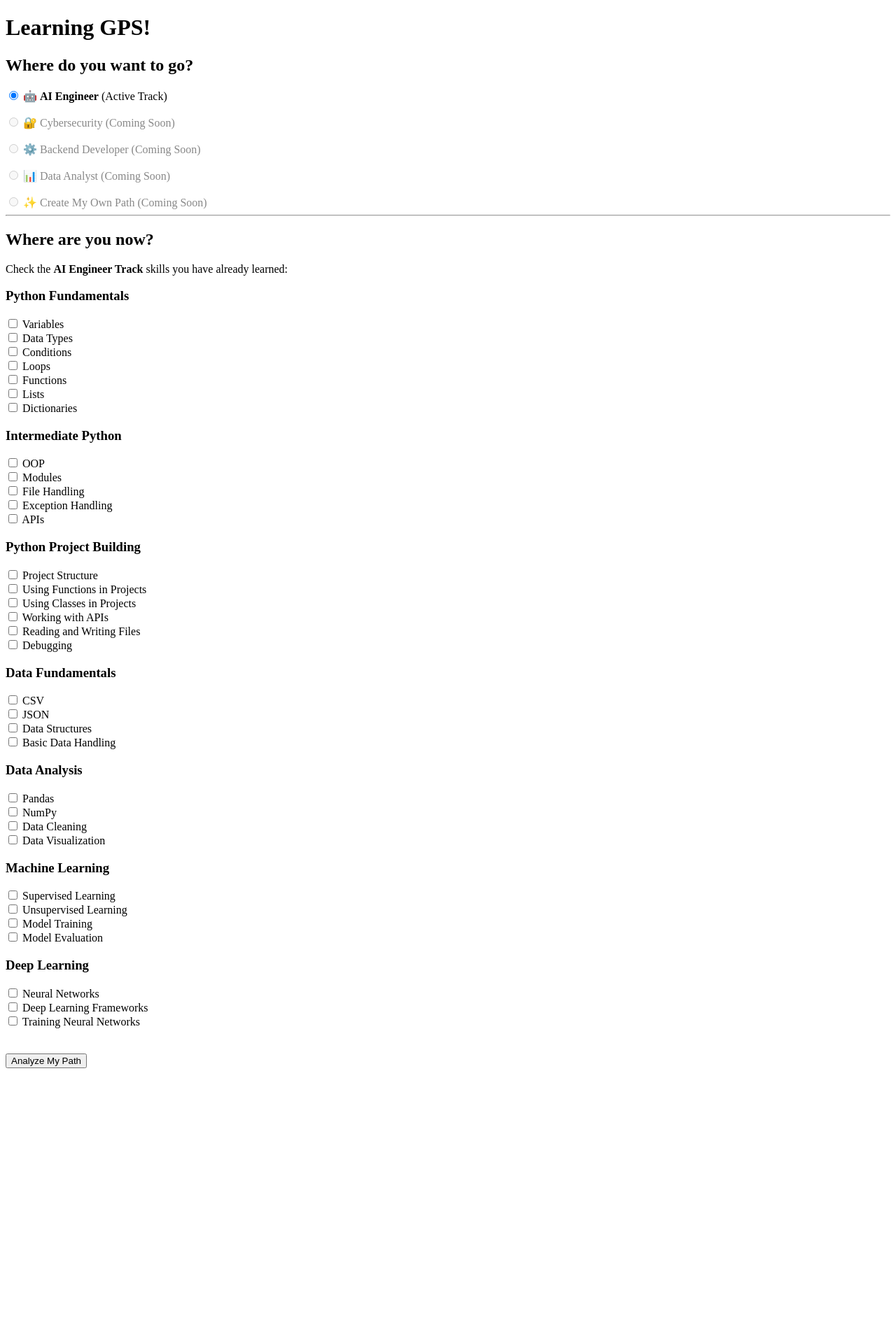
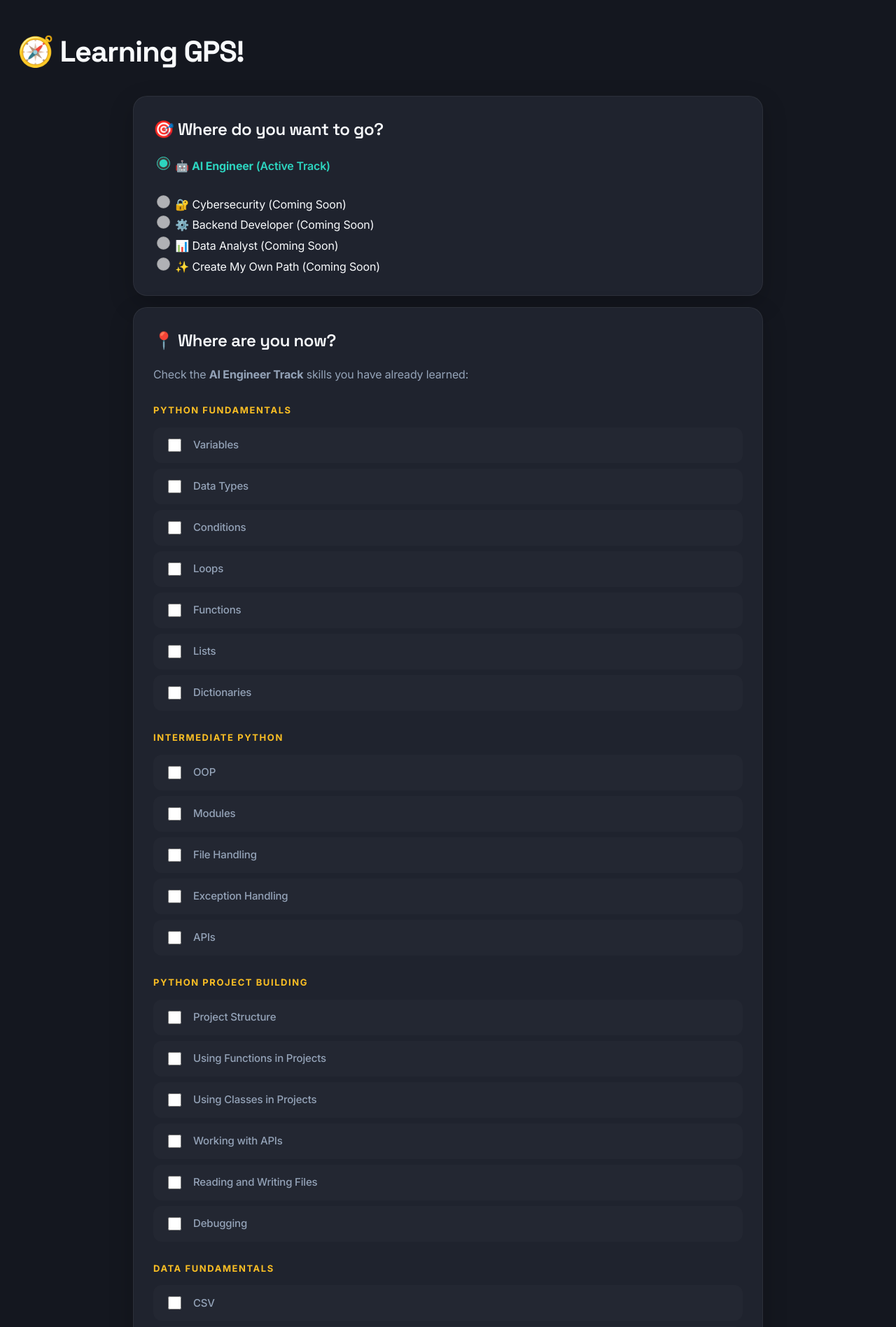
Before and after one commit to yelzz-hub/learning-gps, a Flask app: page / in a window 1280 px wide. Shown: the top 1897 px of the page at 70% size. Before the commit the page ends 1527 px from the top, so only its background shows below. Run offline with Flask 3, Linux system fonts and the light colour scheme.

Commit message:
Update Learning GPS UI styling

```diff
--- a/app.py
+++ b/app.py
@@ -59,15 +59,15 @@
     if current_stage["stage"] == "Roadmap Complete":
         return None
 
-    next_stage = None
-
     for index, stage in enumerate(learning_map["stages"]):
         if stage["name"] == current_stage["stage"]:
             next_index = index + 1
-            next_stage = learning_map["stages"][next_index]
-            print("Next stage:", next_stage["name"])
 
-    return next_stage
+            if next_index >= len(learning_map["stages"]):
+                return None
+
+            return learning_map["stages"][next_index]
+    return None
 
 def check_stage_completion(current_stage, learning_map, matched_skills):
     if current_stage["stage"] == "Roadmap Complete":
@@ -86,7 +86,6 @@
             stage_data = stage
 
     total_skills = len(stage_data["skills"])
-    print("Total skills:", total_skills)
 
     completed_skills = []
 
@@ -94,19 +93,13 @@
         if skill in matched_skills:
             completed_skills.append(skill)
 
-    print("Completed skills:", completed_skills)
-
     missing_skills = []
 
     for skill in stage_data["skills"]:
         if skill not in matched_skills:
             missing_skills.append(skill)
 
-    print("Missing skills:", missing_skills)
-
     is_complete = len(completed_skills) == total_skills
-
-    print("Stage complete:", is_complete)
 
     return {
         "stage": stage_data["name"],
--- /dev/null
+++ b/static/style.css
@@ -0,0 +1,403 @@
+@import url('https://fonts.googleapis.com/css2?family=Inter:wght@400;500;600;700&family=Space+Grotesk:wght@500;600;700&display=swap');
+
+
+:root {
+
+    /* =========================
+       COLORS
+       ========================= */
+
+    --bg-main: #14171f;
+    --bg-card: #1f232e;
+    --bg-card-hover: #262b3a;
+    --bg-input: #0f1117;
+
+    --accent-teal: #2dd4bf;
+    --accent-gold: #fbbf24;
+
+    --text-main: #f8fafc;
+    --text-muted: #94a3b8;
+
+    --border-subtle: rgba(255, 255, 255, 0.06);
+
+
+    /* =========================
+       FONTS
+       ========================= */
+
+    --font-title: 'Space Grotesk', sans-serif;
+    --font-body: 'Inter', sans-serif;
+
+
+    /* =========================
+       SIZES
+       ========================= */
+
+    --radius-lg: 20px;
+    --radius-md: 12px;
+    --radius-pill: 9999px;
+}
+
+
+/* =========================
+   GLOBAL
+   ========================= */
+
+* {
+    box-sizing: border-box;
+}
+
+body {
+    font-family: var(--font-body);
+    background-color: var(--bg-main);
+    color: var(--text-main);
+
+    margin: 40px 25px;
+
+    line-height: 1.6;
+    letter-spacing: -0.011em;
+
+    -webkit-font-smoothing: antialiased;
+}
+
+
+/* =========================
+   HEADINGS
+   ========================= */
+
+h1 {
+    font-family: var(--font-title);
+
+    font-size: 42px;
+    font-weight: 700;
+
+    letter-spacing: -0.03em;
+
+    margin: 0 0 30px;
+
+    color: var(--text-main);
+}
+
+h2 {
+    font-family: var(--font-title);
+
+    font-size: 24px;
+    font-weight: 600;
+
+    letter-spacing: -0.02em;
+
+    margin-top: 0;
+    margin-bottom: 16px;
+
+    color: var(--text-main);
+}
+
+h3 {
+    font-size: 13px;
+    font-weight: 700;
+
+    text-transform: uppercase;
+    letter-spacing: 0.12em;
+
+    color: var(--accent-gold);
+
+    margin-top: 28px;
+    margin-bottom: 14px;
+}
+
+p {
+    color: var(--text-muted);
+}
+
+
+/* =========================
+   CARD
+   ========================= */
+
+.card {
+    width: 80%;
+    max-width: 1000px;
+    padding: 28px;
+    margin: 20px auto;
+    background-color: var(--bg-card);
+    border: 1px solid var(--border-subtle);
+    border-radius: var(--radius-lg);
+    box-shadow:
+        0 12px 36px rgba(0, 0, 0, 0.2);
+    transition:
+        background-color 0.2s ease,
+        border-color 0.2s ease,
+        transform 0.25s ease,
+        box-shadow 0.2s ease;
+}
+
+
+/* =========================
+   INDEX PAGE
+   ========================= */
+
+form[action="/analyze"] .card {
+    max-width: 900px;
+    min-height: 0;
+    padding: 28px;
+    margin: 16px auto;
+}
+
+form[action="/analyze"] .card:hover {
+    background-color: var(--bg-card-hover);
+    border-color: rgba(255, 255, 255, 0.1);
+    transform: translateY(-2px);
+}
+
+
+/* =========================
+   GOAL OPTIONS
+   ========================= */
+
+form[action="/analyze"] .goal-option {
+    display: flex;
+    align-items: center;
+    gap: 14px;
+    margin: 10px 0;
+    padding: 14px 18px;
+    background-color: rgba(255, 255, 255, 0.025);
+    border: 1px solid transparent;
+    border-radius: var(--radius-md);
+    transition:
+        background-color 0.2s ease,
+        border-color 0.2s ease;
+}
+
+form[action="/analyze"] .goal-option:hover {
+    background-color: rgba(255, 255, 255, 0.05);
+    border-color: rgba(255, 255, 255, 0.08);
+}
+
+
+/* =========================
+   SKILL OPTIONS
+   ========================= */
+
+form[action="/analyze"] .skill-item {
+    display: flex;
+    align-items: center;
+    gap: 14px;
+    margin: 8px 0;
+    padding: 12px 16px;
+    background-color: rgba(255, 255, 255, 0.02);
+    border: 1px solid transparent;
+    border-radius: var(--radius-md);
+    transition:
+        background-color 0.2s ease,
+        border-color 0.2s ease;
+}
+
+form[action="/analyze"] .skill-item:hover {
+    background-color: rgba(255, 255, 255, 0.05);
+    border-color: rgba(255, 255, 255, 0.08);
+}
+
+
+/* =========================
+   CHECKBOX + RADIO
+   ========================= */
+
+form[action="/analyze"] input[type="checkbox"],
+form[action="/analyze"] input[type="radio"] {
+    width: 19px;
+    height: 19px;
+    accent-color: var(--accent-teal);
+    cursor: pointer;
+}
+
+
+/* =========================
+   LABEL
+   ========================= */
+
+form[action="/analyze"] .goal-option label,
+form[action="/analyze"] .skill-item label {
+    margin: 0;
+    color: var(--text-muted);
+    font-size: 15px;
+    font-weight: 500;
+    cursor: pointer;
+}
+
+form[action="/analyze"] input:checked + label {
+    color: var(--accent-teal);
+    font-weight: 600;
+}
+
+
+/* =========================
+   BUTTON
+   ========================= */
+
+form[action="/analyze"] .submit-area {
+    width: 80%;
+    max-width: 900px;
+    margin: 24px auto;
+    text-align: right;
+}
+
+form[action="/analyze"] button {
+    font-family: var(--font-body);
+    padding: 13px 26px;
+    border: none;
+    border-radius: var(--radius-pill);
+    font-size: 15px;
+    font-weight: 700;
+    cursor: pointer;
+    background-color: var(--accent-teal);
+    color: #0f1117;
+    box-shadow:
+        0 4px 18px rgba(45, 212, 191, 0.15);
+    transition:
+        transform 0.2s ease,
+        box-shadow 0.2s ease,
+        filter 0.2s ease;
+}
+
+form[action="/analyze"] button:hover {
+    transform: translateY(-2px);
+    box-shadow:
+        0 8px 24px rgba(45, 212, 191, 0.35);
+    filter: brightness(1.05);
+}
+
+form[action="/analyze"] button:active {
+    transform: translateY(0);
+}
+
+
+/* =========================
+   INPUT
+   ========================= */
+
+input {
+    font-family: var(--font-body);
+    font-size: 16px;
+    background: transparent;
+    color: var(--text-main);
+}
+
+
+/* =========================
+   TEXTAREA
+   ========================= */
+
+textarea {
+    width: 100%;
+    min-height: 140px;
+    padding: 18px;
+    font-family: var(--font-body);
+    font-size: 15px;
+    font-weight: 500;
+    color: var(--text-main);
+    background-color: var(--bg-input);
+    border: 1px solid var(--border-subtle);
+    border-radius: var(--radius-md);
+    outline: none;
+    resize: vertical;
+}
+
+textarea:focus {
+    border-color: var(--accent-teal);
+    box-shadow:
+        0 0 0 4px rgba(45, 212, 191, 0.1);
+}
+
+
+/* =========================
+   RESULT PAGE
+   ========================= */
+
+.top-cards {
+    display: flex;
+    gap: 20px;
+    justify-content: center;
+    align-items: stretch;
+    flex-wrap: wrap;
+    width: 80%;
+    max-width: 1000px;
+    margin: 0 auto;
+}
+
+.top-cards .card {
+    flex: 1;
+    margin: 0;
+    min-width: 280px;
+}
+
+/* =========================
+   RESPONSIVE
+   ========================= */
+
+@media (max-width: 768px) {
+
+    body {
+        margin: 24px 16px;
+    }
+
+    .card,
+    .top-cards,
+    form[action="/analyze"] .card,
+    form[action="/analyze"] .submit-area {
+
+        width: 100%;
+
+        max-width: 100%;
+
+        margin-left: 0;
+        margin-right: 0;
+    }
+
+    .top-cards {
+
+        flex-direction: column;
+
+        gap: 16px;
+    }
+
+    h1 {
+        font-size: 32px;
+    }
+
+    h2 {
+        font-size: 20px;
+    }
+
+    form[action="/analyze"] .submit-area {
+        text-align: center;
+    }
+}
+
+/* =========================
+   BACK BUTTON
+   ========================= */
+
+.back-button {
+    display: inline-block;
+    padding: 12px 26px;
+    border-radius: var(--radius-pill);
+    background-color: var(--bg-card);
+    border: 1px solid var(--border-subtle);
+    color: var(--text-muted);
+    font-family: var(--font-body);
+    font-size: 15px;
+    font-weight: 600;
+    text-decoration: none;
+    transition:
+        background-color 0.2s ease,
+        border-color 0.2s ease,
+        color 0.2s ease,
+        transform 0.2s ease;
+}
+
+.back-button:hover {
+    background-color: var(--bg-card-hover);
+    border-color: rgba(45, 212, 191, 0.4);
+    color: var(--accent-teal);
+    transform: translateY(-2px);
+}
--- a/templates/index.html
+++ b/templates/index.html
@@ -2,26 +2,32 @@
 <html>
 <head>
     <title>Learning GPS</title>
+
+    <link rel="stylesheet" href="{{ url_for('static', filename='style.css') }}">
 </head>
 
 <body>
-    <h1>Learning GPS!</h1>
+    <h1>🧭 Learning GPS!</h1>
 
     <form method="POST" action="/analyze">
 
-        <h2>Where do you want to go?</h2>
+        <div class="card">
+
+            <h2>🎯 Where do you want to go?</h2>
             <input
                 type="radio"
                 id="ai_engineer"
                 name="goal"
                 value="AI Engineer"
-            checked required
+                checked
+                required
             >
             <label for="ai_engineer">
                 🤖 <strong>AI Engineer</strong> (Active Track)
             </label>
             <br><br>
 
+            <div class=""goal-option>
                 <input
                     type="radio"
                     id="cybersecurity"
@@ -29,11 +35,12 @@
                     value="Cybersecurity"
                     disabled
                 >
-        <label for="cybersecurity"
-            style="color: #888;">🔐 Cybersecurity (Coming Soon)
+                <label for="cybersecurity">
+                    🔐 Cybersecurity (Coming Soon)
                 </label>
-        <br><br>
+            </div>
 
+            <div class=""goal-option>
                 <input
                     type="radio"
                     id="backend"
@@ -41,11 +48,12 @@
                     value="Backend Developer"
                     disabled
                 >
-        <label for="backend"
-            style="color: #888;">⚙️ Backend Developer (Coming Soon)
+                <label for="backend">
+                    ⚙️ Backend Developer (Coming Soon)
                 </label>
-        <br><br>
+            </div>
 
+            <div class=""goal-option>
                 <input
                     type="radio"
                     id="data_analyst"
@@ -53,11 +61,12 @@
                     value="Data Analyst"
                     disabled
                 >
-        <label for="data_analyst"
-            style="color: #888;">📊 Data Analyst (Coming Soon)
+                <label for="data_analyst">
+                    📊 Data Analyst (Coming Soon)
                 </label>
-        <br><br>
+            </div>
 
+            <div class=""goal-option>
                 <input
                     type="radio"
                     id="custom"
@@ -65,13 +74,17 @@
                     value="Custom Path"
                     disabled
                 >
-        <label for="custom"
-            style="color: #888;">✨ Create My Own Path (Coming Soon)
+                <label for="custom">
+                    ✨ Create My Own Path (Coming Soon)
                 </label>
+            </div>
 
-        <hr>
+        </div>
 
-        <h2>Where are you now?</h2>
+
+        <div class="card">
+
+            <h2>📍 Where are you now?</h2>
 
             <p>
                 Check the <strong>AI Engineer Track</strong> skills you have already learned:
@@ -79,9 +92,12 @@
 
             {% for stage in learning_map["stages"] %}
                 {% if stage["skills"] %}
+
                     <h3>{{ stage["name"] }}</h3>
+
                     {% for skill in stage["skills"] %}
-                    <div>
+
+                        <div class="skill-item">
                             <input type="checkbox" id="{{ skill }}" name="learned_skills" value="{{ skill }}">
                             <label for="{{ skill }}">{{ skill }}</label>
                         </div>
@@ -89,11 +105,16 @@
                 {% endif %}
             {% endfor %}
 
-        <br><br>
+        </div>
+
+
+        <div class="submit-area">
 
             <button type="submit">
-            Analyze My Path
+                🧭 Analyze My Path
             </button>
+        </div>
+
     </form>
 </body>
 </html>
```
Also changed, not shown: templates/result.html (+25 -11 lines). Lines whose indentation alone changed are shown as unchanged.
